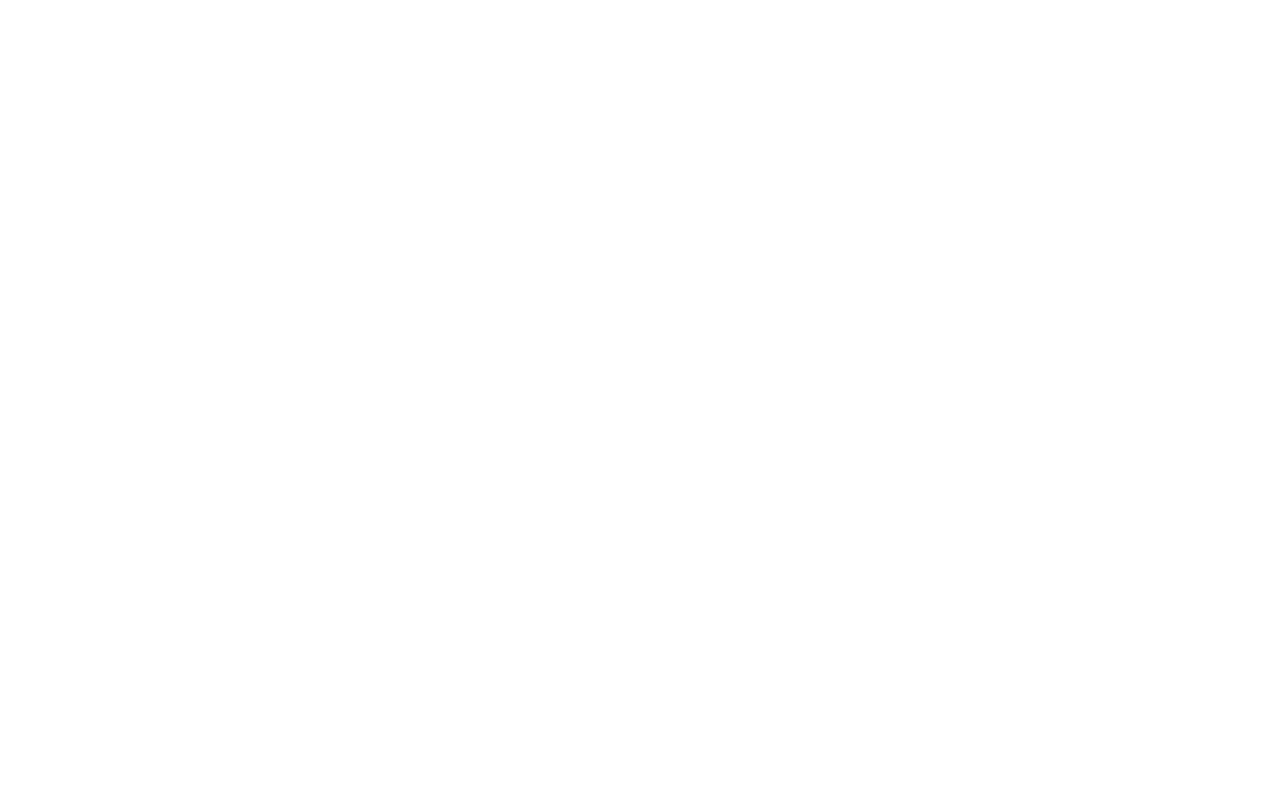
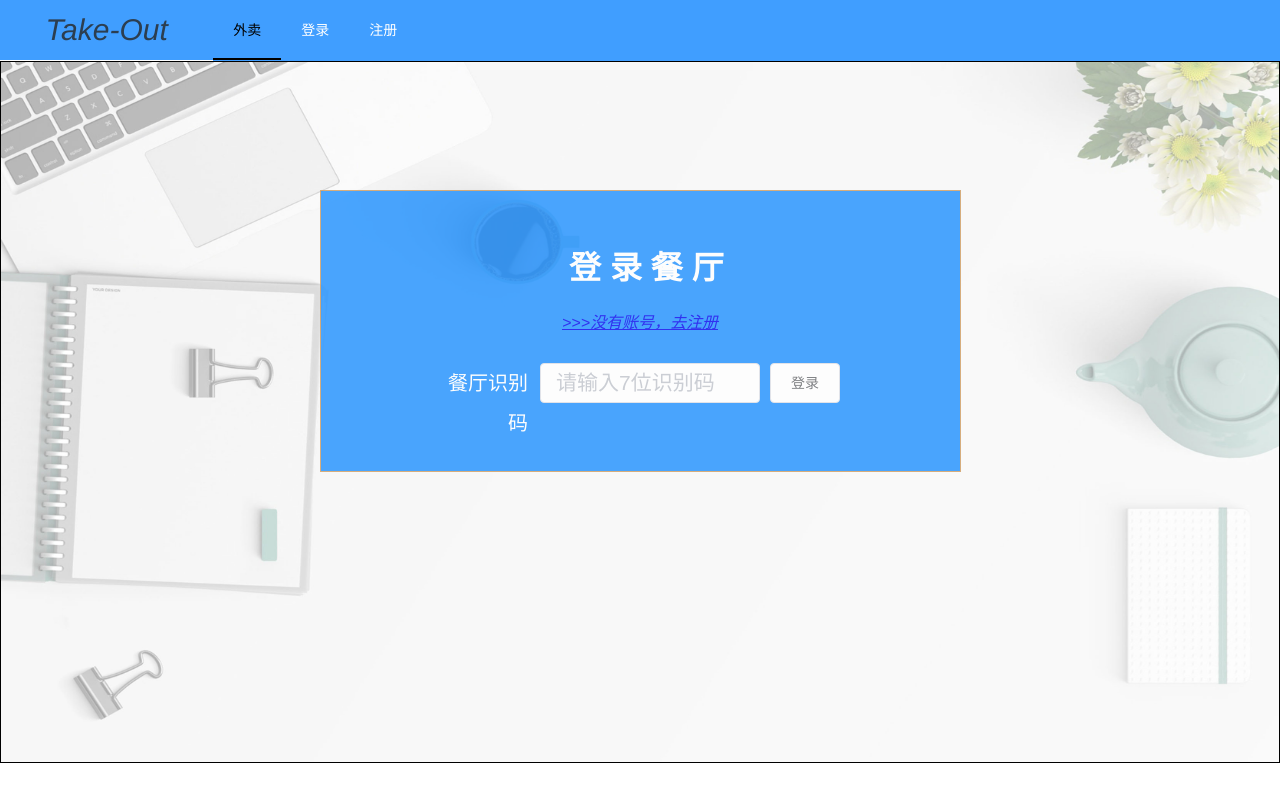
Before and after one commit to Erica-WX/take_out, a Vue app in the folder frontend/: page /#/restLogin in a window 1280 px wide. Built offline with nearby package versions, Linux system fonts and the light colour scheme.

Commit message:
餐厅编辑基本信息

```diff
--- a/frontend/src/components/restLeftNavi.vue
+++ b/frontend/src/components/restLeftNavi.vue
@@ -7,13 +7,13 @@
       <el-submenu index="1" class="bar-main">
         <template slot="title">
           <i class="el-icon-location-outline bar-icon"></i>
-          <span>我的菜单</span>
+          <span>我的餐厅</span>
         </template>
         <el-menu-item-group>
-          <el-menu-item index="/UserSpace">账户总览</el-menu-item>
-          <el-menu-item index="/UserSpace/SchoolPerformance">校园表现</el-menu-item>
-          <el-menu-item index="/UserSpace/FinancialStanding">财务状况</el-menu-item>
-          <el-menu-item index="/UserSpace/BasicInformation">基本信息</el-menu-item>
+          <el-menu-item index="/restPage">基本信息</el-menu-item>
+          <el-menu-item index="/UserSpace/SchoolPerformance">餐厅菜单</el-menu-item>
+          <!--<el-menu-item index="/UserSpace/FinancialStanding">财务状况</el-menu-item>
+          <el-menu-item index="/UserSpace/BasicInformation">基本信息</el-menu-item>-->
         </el-menu-item-group>
       </el-submenu>
       <el-submenu index="2" class="bar-main">
--- a/frontend/src/components/restNavi.vue
+++ b/frontend/src/components/restNavi.vue
@@ -17,10 +17,10 @@
       <div style="padding: 0;position: relative; min-height: 800px;width: 100%">
         <div class="container-fluid" style="width: 100%;">
           <div class="row" style="width: 100%">
-            <div style="width: 95%;margin-left: 5%;margin-top: 10px">
+            <div style="width: 95%;margin-left: 5%;margin-top: 30px">
               <el-row :gutter="0">
                 <el-col :span="6">
-                  <div id="UserBar" style="margin-left: 0;margin-top: 25px">
+                  <div id="UserBar" style="margin-left: 0;">
                     <left-user-bar></left-user-bar>
                   </div>
                 </el-col>
@@ -28,9 +28,9 @@
                   <div class="panel-group">
                     <div class="panel panel-default" id="mainpanel" style="min-height: 650px">
                       <div class="panel-heading">
-                        <h4 class="panel-title" id="tmptitle">
+                        <div class="panel-title" id="tmptitle">
                           {{ paneltitle }}
-                        </h4>
+                        </div>
                       </div>
                       <div>
                         <div class="panel-body" id="maincontext">
@@ -132,7 +132,7 @@
   {
     display: block;
     font-size: 18px;
-    /*font-weight: bold;*/
+    font-weight: bold;
     color: #48576a;
     background: white;
     padding-left: 12px;
--- a/frontend/src/components/restTop.vue
+++ b/frontend/src/components/restTop.vue
@@ -29,7 +29,17 @@
 
 <script>
   export default {
-    name: "rest-top"
+    name: "rest-top",
+    data() {
+      return {
+        activeIndex: '1',
+      }
+    },
+    methods: {
+      handleSelect() {
+
+      }
+    }
   }
 </script>
 
--- a/frontend/src/pages/login.vue
+++ b/frontend/src/pages/login.vue
@@ -17,7 +17,7 @@
           </el-form>
         </div>
         <div>
-          <p> <!--<router-link to="/register"><i> >>>没有账号，去注册</i>></router-link>--><a v-on:click="go"><i> >>>没有账号，去注册</i></a></p>
+          <p> <router-link to="/register"><i> >>>没有账号，去注册</i>></router-link><!--<a v-on:click="go"><i> >>>没有账号，去注册</i></a>--></p>
         </div>
         <div class="enter">
           <el-button v-on:click="login">登录</el-button>
--- a/frontend/src/pages/register.vue
+++ b/frontend/src/pages/register.vue
@@ -7,8 +7,8 @@
         </div>
       </div>
       <div>
-        <el-tabs :tab-position="tabPosition">
-          <el-tab-pane label="会员注册">
+        <el-tabs :tab-position="tabPosition" v-model="index">
+          <el-tab-pane label="会员注册" name="1">
             <div class="member">
               <div class="tab_title">会员基本信息填写：</div>
               <el-form :label-position="member_form.labelPosition" ref="member_form" :model="member_form" label-width="80px">
@@ -30,7 +30,7 @@
               </el-form>
             </div>
           </el-tab-pane>
-          <el-tab-pane label="餐厅注册">
+          <el-tab-pane label="餐厅注册" name="2">
             <div class="member">
               <div class="tab_title">
                 餐厅基本信息填写：
@@ -73,10 +73,13 @@
       name: "register",
       components: {topBar},
       mounted:function(){
+        let index = this.$route.params.index;
+        this.index = index;
       },
       data() {
         return {
           tabPosition: 'left',
+          index: '1',
           member_form: {
             labelPosition:'top',
             username:'',
--- a/frontend/src/pages/restLogin.vue
+++ b/frontend/src/pages/restLogin.vue
@@ -1,13 +1,122 @@
 <template>
+  <div>
+    <topBar></topBar>
+    <div class="back">
+      <div class="main">
+        <div>
+          <h1 class="title">登 录 餐 厅</h1>
+        </div>
+        <div>
+          <p> <router-link :to="{name:'register',params:{index:'2'}}"><i> >>>没有账号，去注册</i></router-link><!--<a v-on:click="go"><i> >>>没有账号，去注册</i></a>--></p>
+        </div>
+        <div class="login">
+          <el-form ref="login_form" :model="login_form" label-width="100px" style="margin-top: 30px">
+            <el-form-item label="餐厅识别码" style="width: 400px">
+              <div style="display: flex">
+                <el-input v-model="login_form.id" placeholder="请输入7位识别码"></el-input>
+                <el-button v-on:click="login" style="margin-left: 10px">登录</el-button>
+              </div>
+              </el-form-item>
+          </el-form>
+        </div>
+        <div class="enter">
 
+        </div>
+      </div>
+
+    </div>
+  </div>
 </template>
 
 <script>
+    import topBar from '../components/topBar'
     export default {
-        name: "rest-login"
+      name: "rest-login",
+      components: {topBar},
+      data() {
+        return {
+          login_form:{
+            id:''
+          }
+        }
+      },
+      methods: {
+        login() {
+          let id = this.login_form.id;
+          let self = this;
+          console.log("login");
+          this.$axios.get('/rest/login',{
+            params:{
+             id:id
+            }
+          }).then(
+            function(response) {
+              console.log(response.data);
+              let rest = response.data;
+              if(rest === "") {
+                alert("该识别码不存在！");
+              }else {
+                let usable = rest.usable;
+                if(usable === true) {
+                  self.$router.push({name:'restPage',params:{rest:rest}});
+                }else {
+                  alert("该餐厅还在审核中，请等待！")
+                }
+              }
+            }
+          ).catch(function(error){
+
+          })
+        },
+        go(){
+          window.location.href = "http://localhost:3000/#/register";
+        },
+      }
     }
 </script>
 
 <style scoped>
+  .back{
+    height: 700px;
+    background-image: url("/static/index-back.jpg");
+    background-size:100% 100%;
+    border: 1px solid black;
+    /*opacity: 0.35;*/
+  }
 
+  .main{
+    margin-top: 10%;
+    margin-left: auto;
+    margin-right: auto;
+    text-align: center;
+    width: 50%;
+    height: 40%;
+    border: 1px solid #ce9b5f;
+    background-color: dodgerblue;
+    opacity: 0.8;
+  }
+
+  .title{
+    margin-top: 8%;
+    margin-left: 2%;
+    color: white;
+  }
+
+  .login{
+    width:400px;
+    margin-left: auto;
+    margin-right: auto;
+  }
+
+  .enter{
+    margin-top: 10px;
+    margin-left: 30px;
+  }
 </style>
+
+<style>
+  .el-form-item__label{
+    color:white;
+    font-size: 16px;
+  }
+</style>
--- a/frontend/src/pages/restPage.vue
+++ b/frontend/src/pages/restPage.vue
@@ -1,6 +1,19 @@
 <template>
-    <restNavi paneltitle="我的菜单">
-
+    <restNavi paneltitle="我的餐厅 > 基本信息">
+      <div>
+        <div>
+          餐厅名：{{this.rest_info.name}}
+        </div>
+        <div>
+          餐厅识别码：{{this.rest_info.id}}
+        </div>
+        <div>
+          餐厅地址：{{this.rest_info.address}}
+        </div>
+        <div>
+          餐厅类型：{{this.rest_info.type}}
+        </div>
+      </div>
     </restNavi>
 </template>
 
@@ -10,9 +23,18 @@
     export default {
       name: "rest-page",
       components:{restNavi},
+      mounted:function () {
+        let rest = this.$route.params.rest;
+        this.rest_info = rest;
+      },
       data() {
         return {
-
+          rest_info: {
+            id:'',
+            name:'',
+            address:'',
+            type:''
+          }
         }
       },
       methods: {
```
